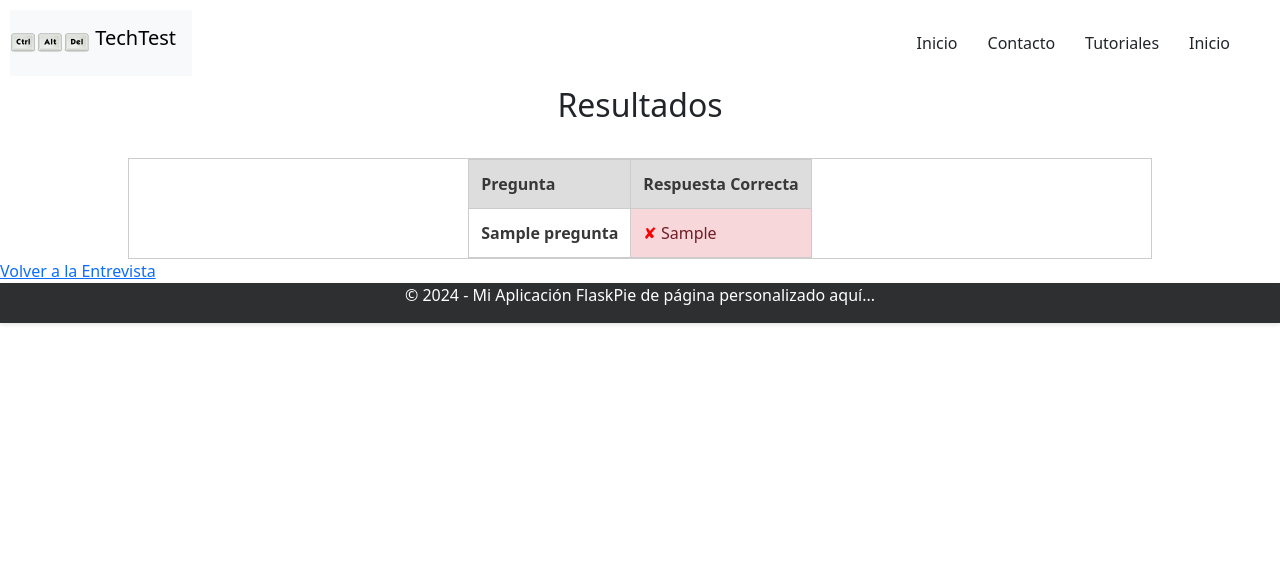
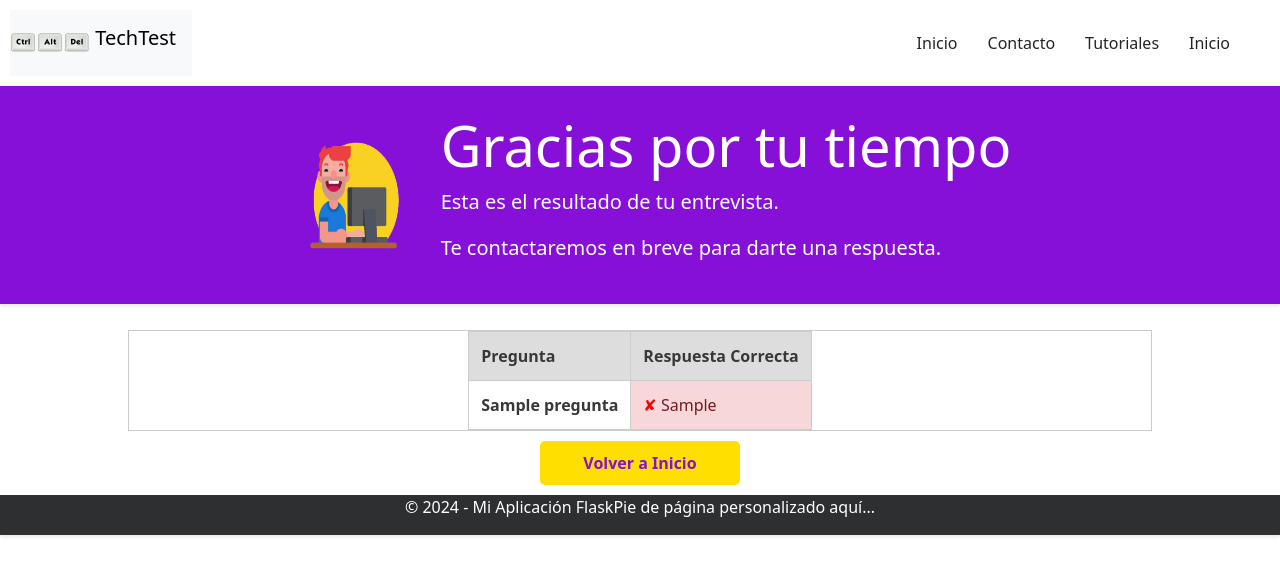
Before and after one commit to JMER15/technical_interview_expert_system, a Flask app: template templates/resultados.html in a window 1280 px wide. Shown: the top 576 px of the page. Run offline with Flask 3, Linux system fonts and the light colour scheme; the template is opened without the code that fills it: most values are stand-ins (such as "Sample title", 1, 10 or a date in 2020).

Commit message:
add reultados.html button style

```diff
--- a/static/styles/style.css
+++ b/static/styles/style.css
@@ -159,6 +159,28 @@
   background-color: #f8d7da;
   color: #721c24;
 }
+* body .content #container-button-volver {
+  display: flex;
+  justify-content: center;
+}
+* body .content #container-button-volver #button-volver {
+  background-color: #ffdf00;
+  color: #8710d8;
+  border: none;
+  padding: 10px;
+  margin: 10px;
+  font-size: 16px;
+  font-weight: bold;
+  border-radius: 5px;
+  transition: transform 0.3s ease;
+  width: 200px;
+}
+* body .content #container-button-volver #button-volver:hover {
+  background-color: #8710d8;
+  color: #ffffff;
+  transform: scale(1.05);
+  cursor: pointer;
+}
 * body footer {
   height: 30%;
   background-color: #2d2f31;
--- a/static/styles/style.scss
+++ b/static/styles/style.scss
@@ -188,6 +188,31 @@ $footer: #2d2f31;
         background-color: #f8d7da;
         color: #721c24;
       }
+
+      #container-button-volver {
+        display: flex;
+        justify-content: center;
+
+        #button-volver {
+          background-color: $dorado;
+          color: $purple;
+          border: none;
+          padding: 10px;
+          margin: 10px;
+          font-size: 16px;
+          font-weight: bold;
+          border-radius: 5px;
+          transition: transform 0.3s ease;
+          width: 200px;
+
+          &:hover {
+            background-color: $purple;
+            color: $white;
+            transform: scale(1.05);
+            cursor: pointer;
+          }
+        }
+      }
     }
 
     footer {
--- a/templates/resultados.html
+++ b/templates/resultados.html
@@ -3,7 +3,14 @@
 {% block title %}Página de Resultados{% endblock %}
 
 {% block content %}
-<h2 class="text-center" id='results-title'>Resultados</h2>
+<div class="jumbotron">
+    <img src="{{ url_for('static', filename='img/man-pc-bg.png') }}"  class="d-inline-block align-top" alt="Logo" />
+    <div>
+        <h2 class="display-4">Gracias por tu tiempo</h2>
+        <p class="lead">Esta es el resultado de tu entrevista.</p>
+        <p class="lead">Te contactaremos en breve para darte una respuesta.</p>
+    </div>
+</div>
 
 <table>
     <tr>
@@ -27,5 +34,7 @@
 </table>
 
     <!-- añadir boton volver atrás -->
-    <a href="/">Volver a la Entrevista</a>
-{% endblock %}
+    <div id='container-button-volver'>
+    <a href="/" class="btn btn-outline-primary" id='button-volver'>Volver a Inicio</a>
+    </div>
+    {% endblock %}
```
Also changed, not shown: static/img/man-pc-bg.png (added), static/img/man-pc.png (added), 1 other file.
